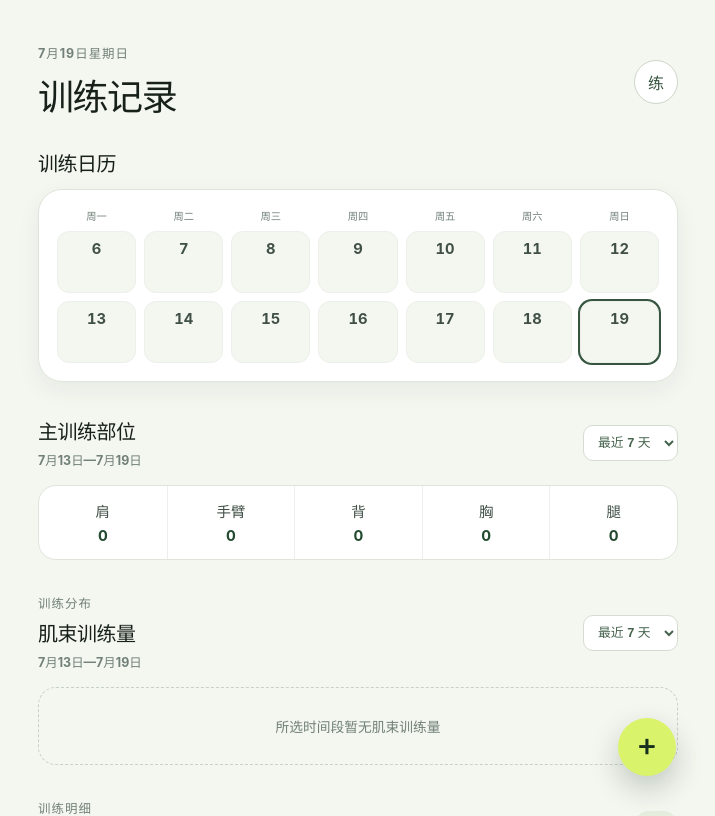
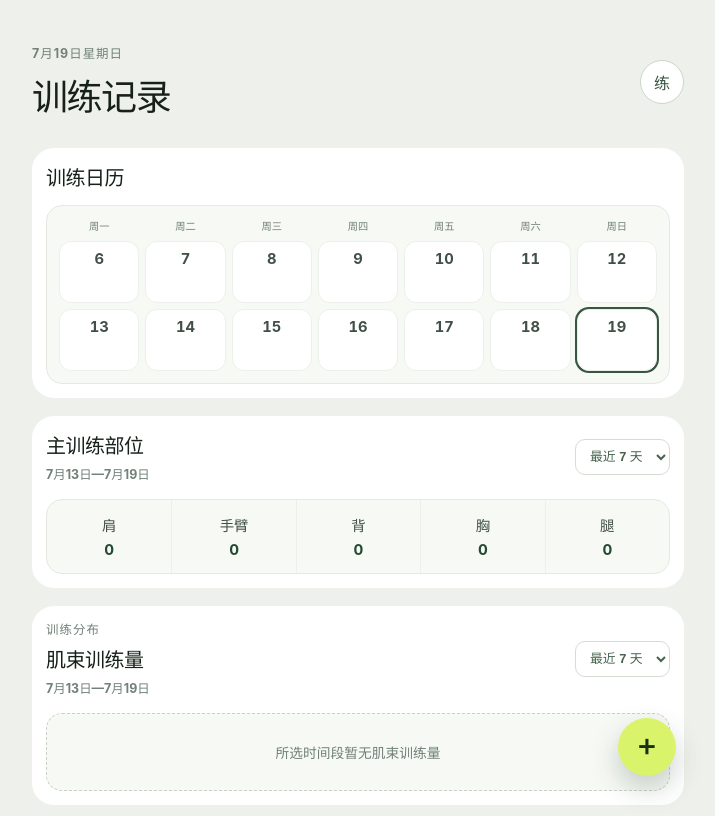
Before and after one commit to Chihatepython/fitness-tracker, a Vue app: page / in a window 1280 px wide. Shown: the top 816 px of the page, without its empty margins (282-997 px from the left). Built offline with nearby package versions, Linux system fonts and the light colour scheme.

Commit message:
Refine dashboard card and table styling

```diff
--- a/src/App.vue
+++ b/src/App.vue
@@ -539,6 +539,7 @@ onMounted(() => {
               <th
                 v-if="index === 0"
                 class="muscle-body-part"
+                :data-region="group.region"
                 :rowspan="group.muscles.length"
                 scope="rowgroup"
               >
@@ -678,7 +679,7 @@ onMounted(() => {
 <style>
 :root {
   color: #17211a;
-  background: #f4f6f0;
+  background: #eef1eb;
   font-family:
     Inter, "PingFang SC", "Microsoft YaHei", system-ui, -apple-system, BlinkMacSystemFont,
     "Segoe UI", sans-serif;
@@ -704,7 +705,7 @@ button {
   width: min(100%, 680px);
   min-height: 100vh;
   margin: 0 auto;
-  padding: 28px 20px calc(120px + env(safe-area-inset-bottom));
+  padding: 28px 14px calc(120px + env(safe-area-inset-bottom));
 }
 
 .page-header,
@@ -752,19 +753,27 @@ h1 {
   font-weight: 800;
 }
 
+.training-calendar-section,
+.summary-section,
+.muscle-section,
+.today-section {
+  padding: 14px;
+  border-radius: 22px;
+  background: #fff;
+}
+
 .training-calendar-section h2 {
-  margin: 0 0 12px;
+  margin: 0 0 14px;
   font-size: 1.25rem;
   letter-spacing: -0.025em;
 }
 
 .training-calendar-card {
-  padding: 18px;
-  border: 1px solid #e0e5dc;
-  border-radius: 24px;
-  background: #fff;
+  padding: 12px;
+  border: 1px solid #e4e9e1;
+  border-radius: 16px;
+  background: #f7f9f5;
   color: #17211a;
-  box-shadow: 0 8px 24px rgb(24 63 43 / 6%);
 }
 
 .calendar-weekdays,
@@ -773,7 +782,7 @@ h1 {
   margin: 0;
   padding: 0;
   grid-template-columns: repeat(7, minmax(0, 1fr));
-  gap: 8px;
+  gap: 6px;
   list-style: none;
 }
 
@@ -796,7 +805,7 @@ h1 {
   padding: 6px 2px;
   border: 1px solid #edf0ea;
   border-radius: 12px;
-  background: #f4f6f0;
+  background: #fff;
   color: #405047;
 }
 
@@ -868,7 +877,7 @@ h1 {
 .summary-section,
 .muscle-section,
 .today-section {
-  margin-top: 34px;
+  margin-top: 18px;
 }
 
 .section-heading h2 {
@@ -912,9 +921,9 @@ h1 {
   overflow: hidden;
   display: grid;
   margin-top: 16px;
-  border: 1px solid #e0e5dc;
-  border-radius: 18px;
-  background: #fff;
+  border: 1px solid #e4e9e1;
+  border-radius: 16px;
+  background: #f7f9f5;
   grid-template-columns: repeat(5, minmax(0, 1fr));
 }
 
@@ -954,16 +963,17 @@ h1 {
 .muscle-table-wrapper {
   overflow: hidden;
   margin-top: 16px;
-  border: 1px solid #e0e5dc;
-  border-radius: 18px;
-  background: #fff;
+  border: 1px solid #e4e9e1;
+  border-radius: 16px;
+  background: #f7f9f5;
 }
 
 .muscle-table-status {
   margin: 16px 0 0;
   padding: 28px 16px;
   border: 1px dashed #c8d1c5;
-  border-radius: 18px;
+  border-radius: 16px;
+  background: #f7f9f5;
   color: #718078;
   font-size: 0.86rem;
   text-align: center;
@@ -976,11 +986,11 @@ h1 {
 }
 
 .muscle-body-part-column {
-  width: 18%;
+  width: 14%;
 }
 
 .muscle-name-column {
-  width: 52%;
+  width: 56%;
 }
 
 .muscle-total-column {
@@ -993,7 +1003,7 @@ h1 {
 }
 
 .muscle-table thead {
-  background: #f4f7f1;
+  background: #eef3eb;
 }
 
 .muscle-table thead th {
@@ -1004,20 +1014,48 @@ h1 {
 }
 
 .muscle-table thead th:last-child {
+  padding-right: 16px;
   text-align: right;
 }
 
 .muscle-table tbody + tbody tr:first-child > * {
-  border-top: 2px solid #dfe5db;
+  position: relative;
 }
 
 .muscle-table tbody tr + tr td {
-  border-top: 1px solid #edf0ea;
+  position: relative;
+}
+
+.muscle-table tbody + tbody tr:first-child > *::before,
+.muscle-table tbody tr + tr td::before {
+  position: absolute;
+  top: 0;
+  right: 0;
+  left: 0;
+  height: 1px;
+  background: #edf0ea;
+  content: '';
+  pointer-events: none;
+}
+
+.muscle-table tbody + tbody tr:first-child > *::before {
+  height: 1px;
+  background: #cbd5c8;
+}
+
+.muscle-table tbody + tbody tr:first-child > *:first-child::before,
+.muscle-table tbody tr + tr td:first-child::before {
+  left: 8px;
+}
+
+.muscle-table tbody + tbody tr:first-child > *:last-child::before,
+.muscle-table tbody tr + tr td:last-child::before {
+  right: 16px;
 }
 
 .muscle-body-part {
   border-right: 1px solid #edf0ea;
-  background: #fafbf8;
+  background: #f1f5ee;
   color: #405047;
   font-size: 0.88rem;
   font-weight: 800;
@@ -1025,12 +1063,35 @@ h1 {
   vertical-align: middle;
 }
 
+.muscle-body-part[data-region='肩'] {
+  background: #f1f6d8;
+}
+
+.muscle-body-part[data-region='屈肘'],
+.muscle-body-part[data-region='伸肘'],
+.muscle-body-part[data-region='前臂'] {
+  background: #f1edf5;
+}
+
+.muscle-body-part[data-region='背'] {
+  background: #e8f0ed;
+}
+
+.muscle-body-part[data-region='胸'] {
+  background: #f4ece8;
+}
+
+.muscle-body-part[data-region='腿'] {
+  background: #f4f0e1;
+}
+
 .muscle-name {
   color: #405047;
   font-size: 0.86rem;
 }
 
-.muscle-total {
+.muscle-table td.muscle-total {
+  padding-right: 16px;
   color: #234a31;
   font-size: 0.9rem;
   font-variant-numeric: tabular-nums;
@@ -1088,9 +1149,9 @@ h1 {
 
 .records-status {
   padding: 24px;
-  border: 1px solid #e0e5dc;
-  border-radius: 18px;
-  background: #fff;
+  border: 1px solid #e4e9e1;
+  border-radius: 16px;
+  background: #f7f9f5;
   color: #718078;
   text-align: center;
 }
@@ -1103,9 +1164,9 @@ h1 {
   overflow: hidden;
   margin-bottom: 0;
   padding: 0;
-  border: 1px solid #e0e5dc;
-  border-radius: 18px;
-  background: #fff;
+  border: 1px solid #e4e9e1;
+  border-radius: 16px;
+  background: #f7f9f5;
   list-style: none;
 }
 
@@ -1175,8 +1236,8 @@ h1 {
 .records-empty {
   padding: 28px 22px;
   border: 1px dashed #c8d1c5;
-  border-radius: 18px;
-  background: rgb(255 255 255 / 54%);
+  border-radius: 16px;
+  background: #f7f9f5;
   text-align: center;
 }
 
```
